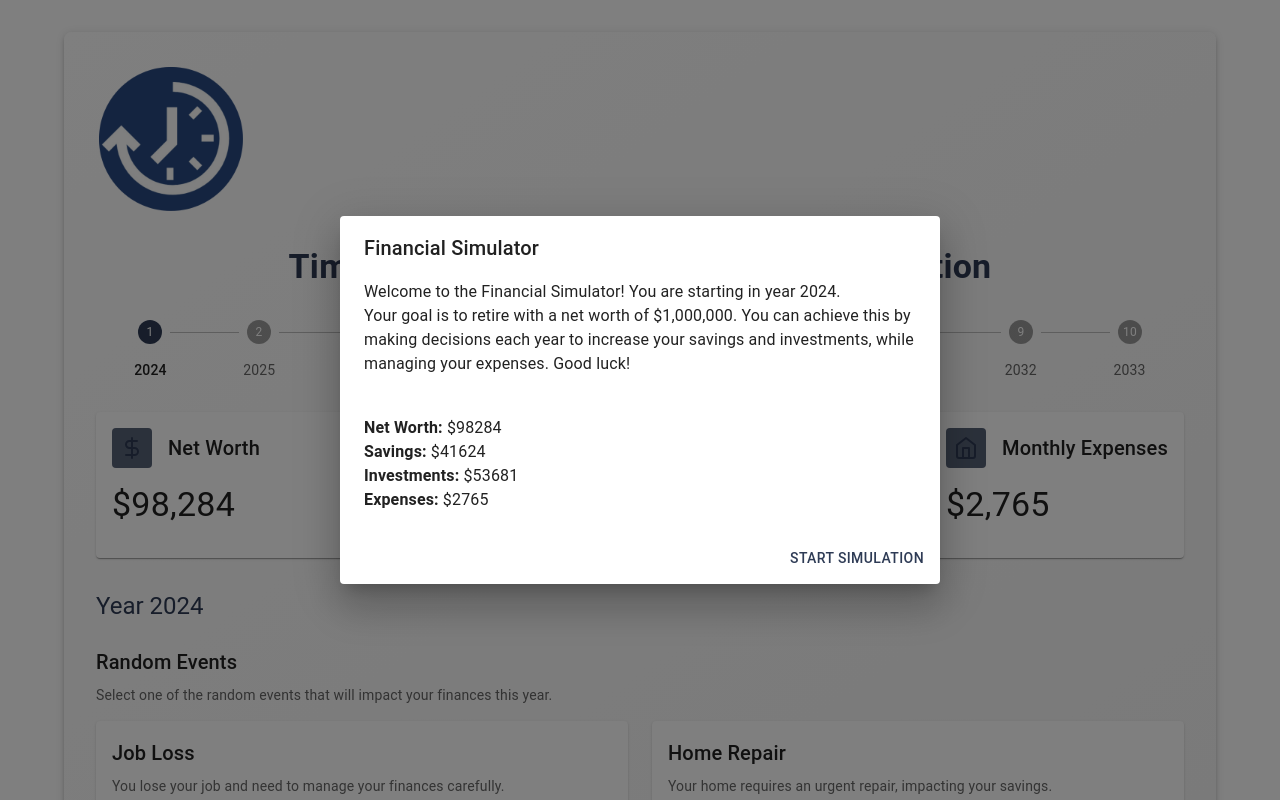
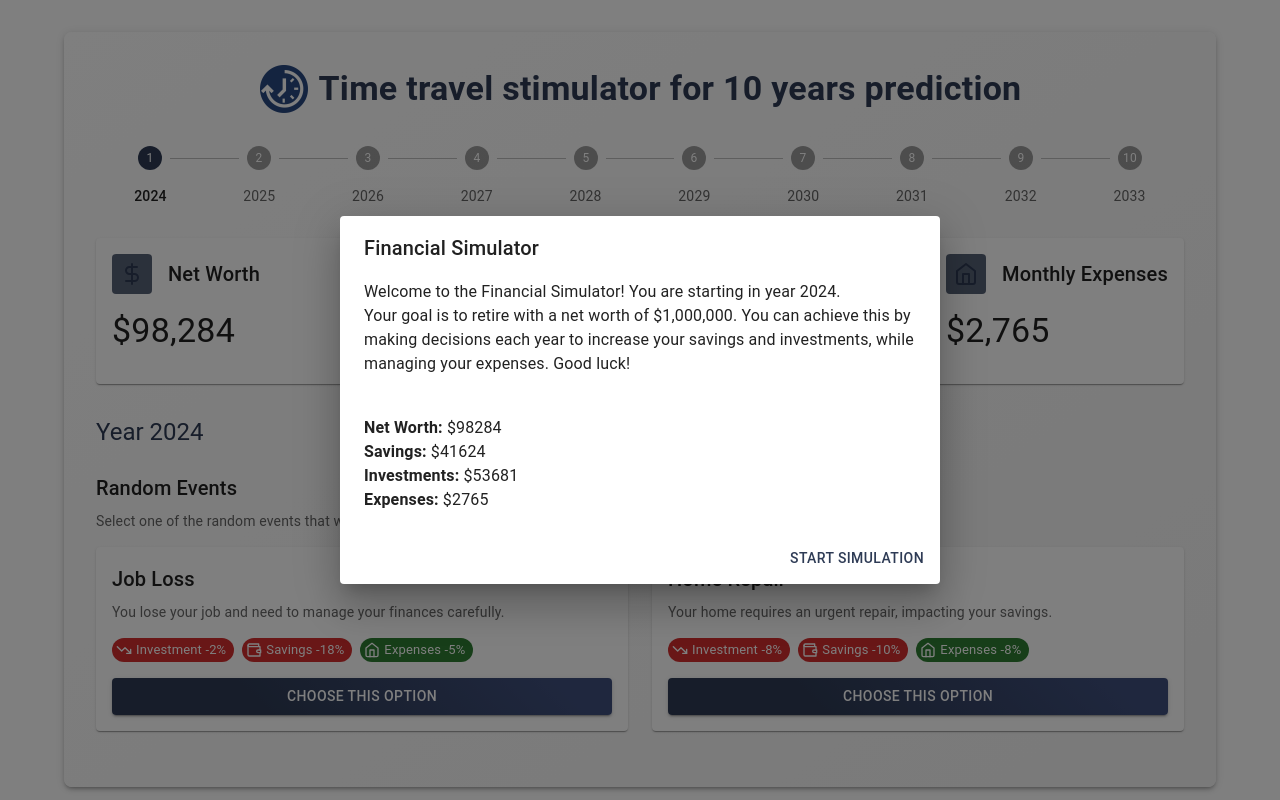
Before and after one commit to MARYANNE67/team3_SecComp, a React (Vite) app: page / in a window 1280 px wide. Shown: the top 800 px of the page. Built offline with nearby package versions, Linux system fonts and the light colour scheme.

Commit message:
fix logo

```diff
--- a/src/components/Simulator.tsx
+++ b/src/components/Simulator.tsx
@@ -295,15 +295,6 @@ export default function Simulator() {
     background: 'linear-gradient(145deg, #ffffff 0%, #f5f5f5 100%)'
   }}
 >
-  {/* Add the logo here */}
-  <Box sx={{ textAlign: 'center', mb: 4 }}>
-    <img
-      src={logo}
-      alt="Company Logo"
-      style={{ width: '150px', height: 'auto' }}
-    />
-  </Box>
-
             <Typography
               variant="h4"
               component="h1"
@@ -315,7 +306,10 @@ export default function Simulator() {
                 mb: 4
               }}
             >
+            <Box sx={{ display: 'flex', justifyContent: 'center', alignItems: 'center', mb: 4 }}>
+              <img src={logo} alt="Logo" style={{ marginRight: '10px', height: '50px' }} />
               Time travel stimulator for 10 years prediction
+            </Box>
             </Typography>
 
             {startModalOpen && (
```
Lines whose indentation alone changed are shown as unchanged.
